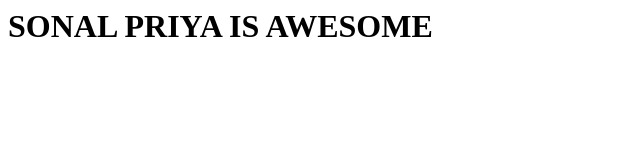
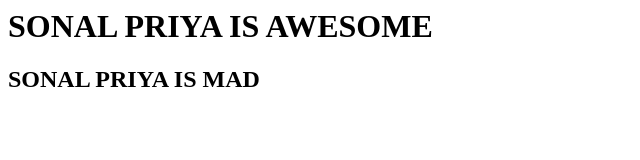
Before and after one commit to swarup17-debug/OMG, a plain HTML site: page index.html in a window 1280 px wide. Shown: the whole page, without its empty margins (0-640 px from the left). Drawn offline with Linux system fonts and the light colour scheme.

Commit message:
Update index.html

```diff
--- a/index.html
+++ b/index.html
@@ -1,3 +1,4 @@
 <html>
 <h1> SONAL PRIYA IS AWESOME </h1>
+  <h2> SONAL PRIYA IS MAD  </h2>
 </html>
```
